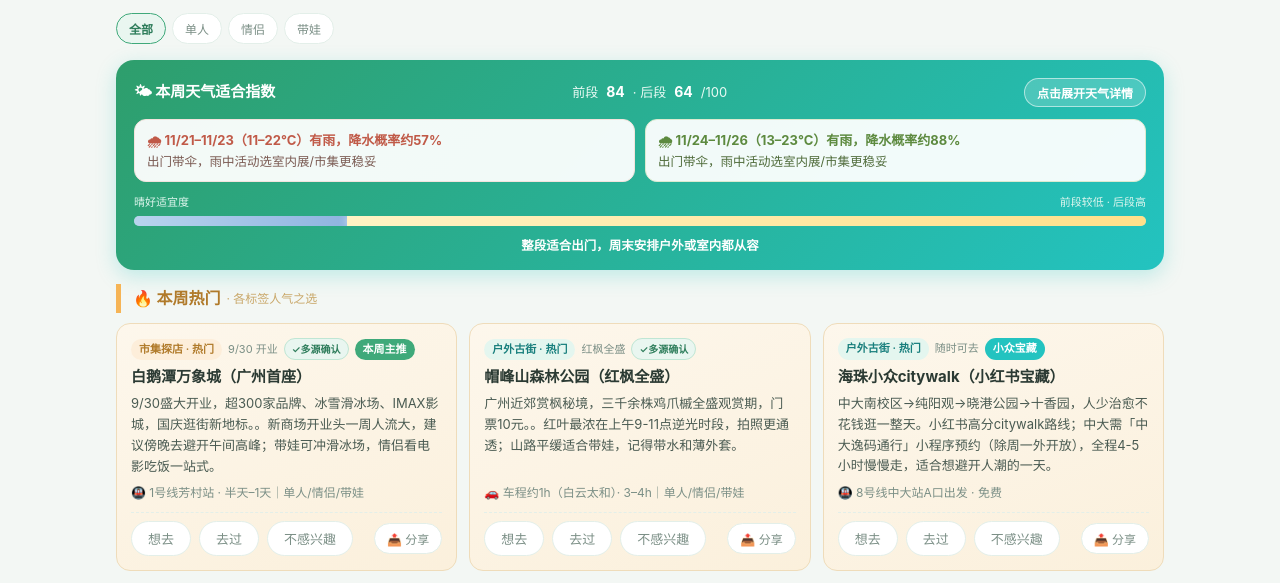
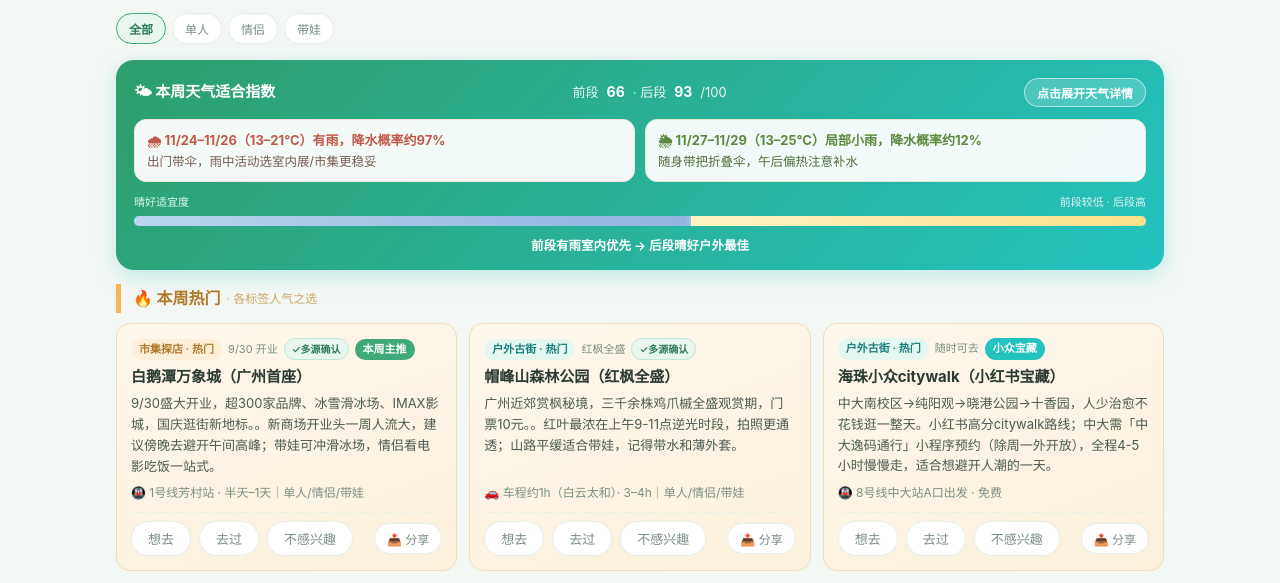
Before and after one commit to 154798760/gz-haochuqu, a plain HTML site: page index.html in a window 1280 px wide. Shown: the part 135-718 px from the top of the page. Drawn offline with Linux system fonts and the light colour scheme.

Commit message:
auto: weather refresh 2026-11-22

```diff
--- a/index.html
+++ b/index.html
@@ -256,28 +256,28 @@ footer .disclaimer{color:#9aa79f;}
     <div class="weather-card" id="weatherCard">
       <div class="weather-head">
         <span class="weather-title">🌤 本周天气适合指数</span>
-        <span class="weather-index">前段 <b>84</b> · 后段 <b>64</b>/100</span>
+        <span class="weather-index">前段 <b>66</b> · 后段 <b>93</b>/100</span>
         <button class="weather-toggle" type="button" aria-expanded="false">点击展开天气详情</button>
       </div>
       <div class="weather-split">
         <div class="weather-slot rain">
-          <span class="slot-t">🌧 11/21–11/23（11–22℃）有雨，降水概率约57%</span>
+          <span class="slot-t">🌧 11/24–11/26（13–21℃）有雨，降水概率约97%</span>
           出门带伞，雨中活动选室内展/市集更稳妥
         </div>
         <div class="weather-slot sun">
-          <span class="slot-t">🌧 11/24–11/26（13–23℃）有雨，降水概率约88%</span>
-          出门带伞，雨中活动选室内展/市集更稳妥
+          <span class="slot-t">🌦 11/27–11/29（13–25℃）局部小雨，降水概率约12%</span>
+          随身带把折叠伞，午后偏热注意补水
         </div>
       </div>
       <div class="weather-bar">
         <div class="weather-bar-label"><span>晴好适宜度</span><span id="weatherBarText">前段较低 · 后段高</span></div>
         <div class="weather-bar-track">
-          <div class="weather-bar-seg rain" style="width:21%;"></div>
-          <div class="weather-bar-seg sun" style="width:79%;"></div>
+          <div class="weather-bar-seg rain" style="width:55%;"></div>
+          <div class="weather-bar-seg sun" style="width:45%;"></div>
         </div>
       </div>
-      <div class="weather-tip">整段适合出门，周末安排户外或室内都从容</div>
-      <div class="weather-detail" id="weatherDetail">11/21 阴 11–21℃（降水概率0%）；11/22 阴 13–22℃（降水概率6%）；11/23 阵雨 17–22℃（降水概率57%）。<br>11/24 强阵雨 16–21℃（降水概率88%）；11/25 小毛毛雨 13–17℃（降水概率47%）；11/26 小毛毛雨 15–23℃（降水概率41%）。<br>整段天气晴好适宜，昼夜温差渐大，早晚加件薄外套即可。</div>
+      <div class="weather-tip">前段有雨室内优先 → 后段晴好户外最佳</div>
+      <div class="weather-detail" id="weatherDetail">11/24 强阵雨 15–20℃（降水概率97%）；11/25 阴 13–18℃（降水概率35%）；11/26 阴 13–21℃（降水概率33%）。<br>11/27 毛毛雨 16–21℃（降水概率12%）；11/28 多云 15–25℃（降水概率1%）；11/29 大部晴 13–24℃（降水概率2%）。<br>前段有雨优先安排展览/电影/市集等室内活动，后段转晴后适合户外出行。</div>
     </div>
 
     <section class="hot-section" aria-label="各标签热门推荐">
@@ -443,7 +443,7 @@ const HOT_TOPIC = [
 
 /* ================= 状态 ================= */
 // 内容更新时间（定时任务每次生成时自动更新为当天日期）
-const UPDATED = '2026-11-20';
+const UPDATED = '2026-11-23';
 const TODAY = new Date();
 const fmt = d => d.toISOString().slice(0,10);
 let timeDays = 14;
```
